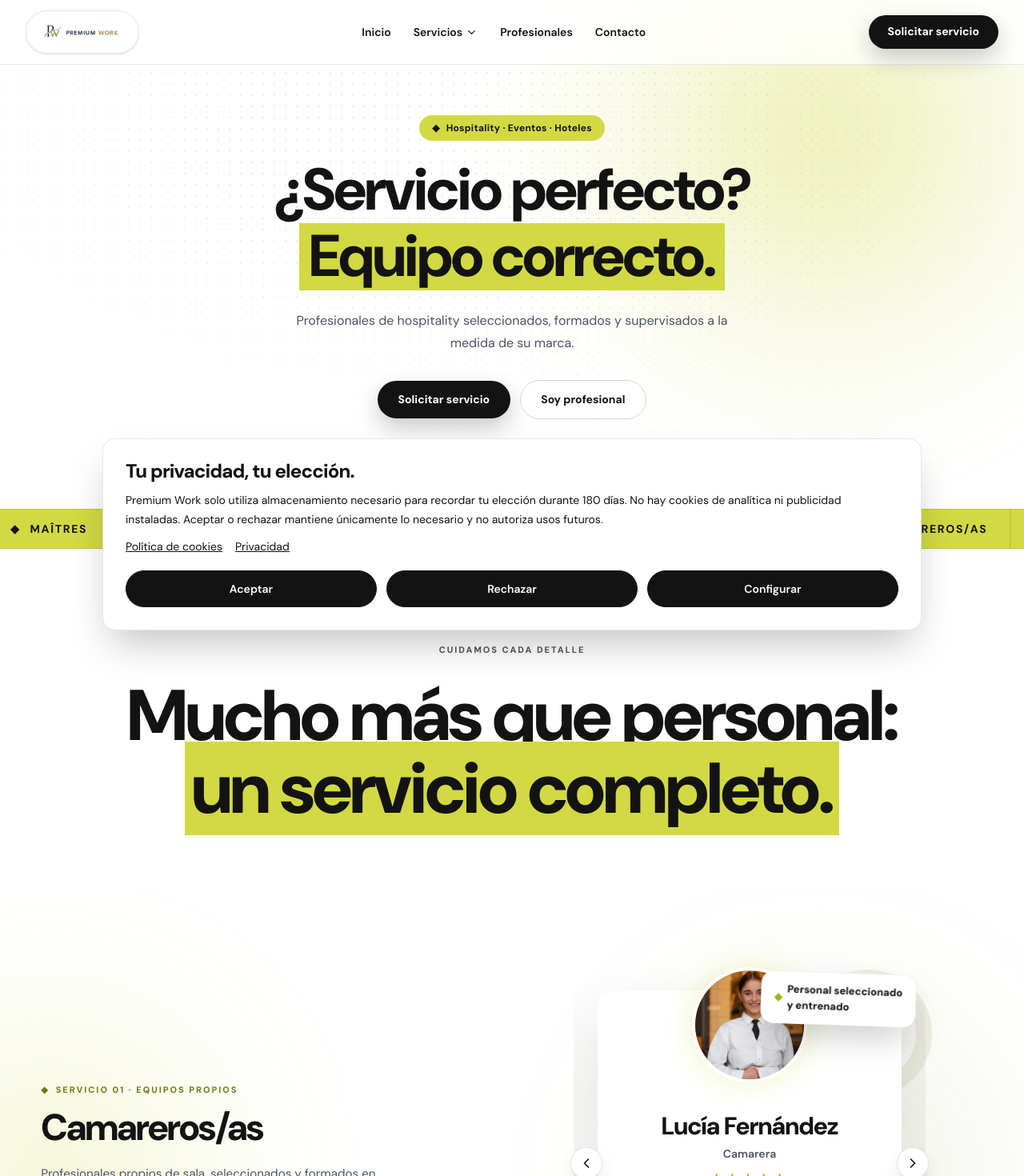
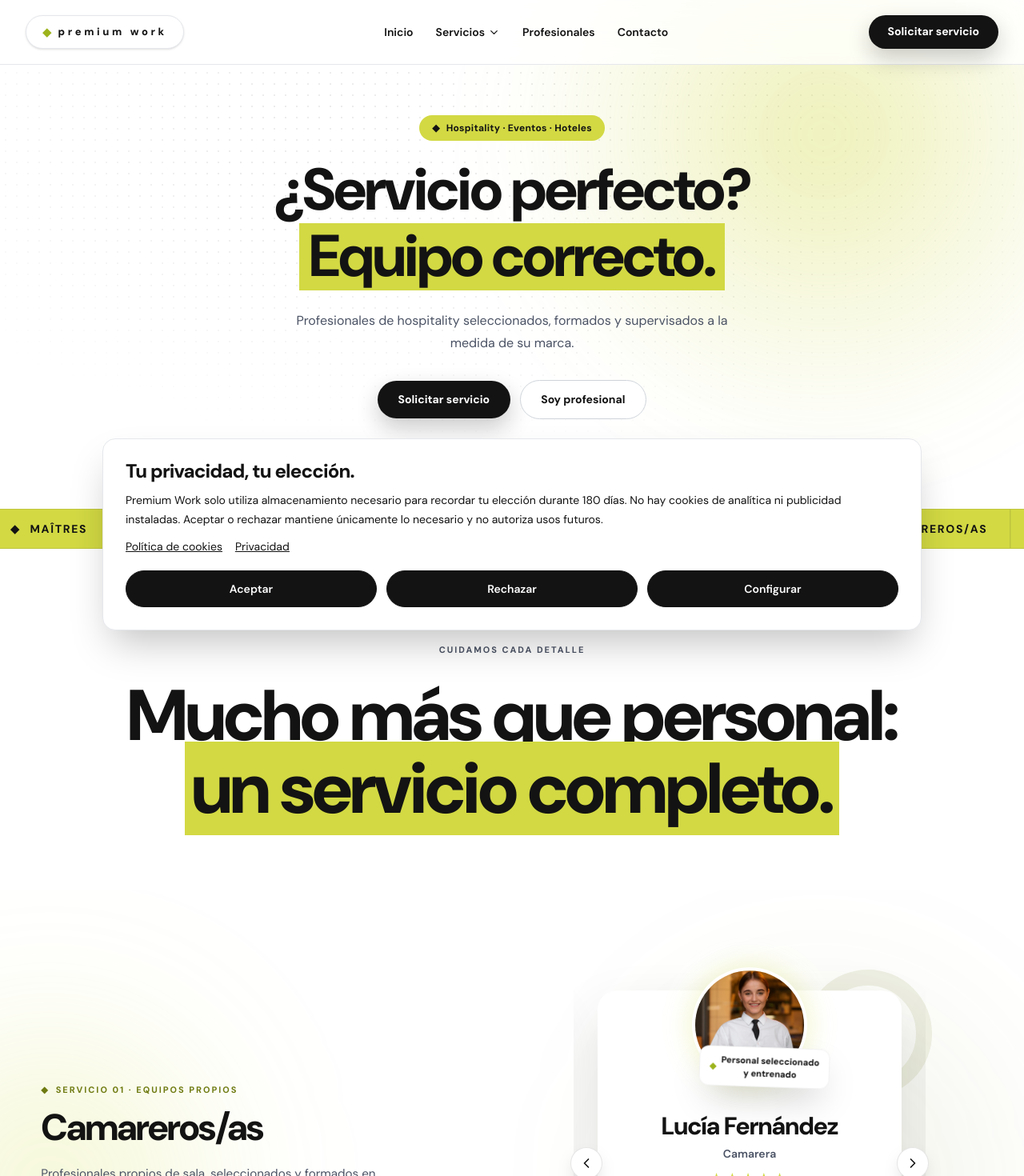
Before and after one commit to roxannaaguilera/premium-work-web, a Next.js app in the folder premium_work/: page / in a window 1280 px wide. Shown: the top 1470 px of the page at 80% size. Built offline with nearby package versions, Linux system fonts and the light colour scheme.

Commit message:
feat: estrellas amarillas, etiqueta anclada a la foto, logo diamante en navbar y corrección del titular del footer

```diff
--- a/premium_work/components/Features.tsx
+++ b/premium_work/components/Features.tsx
@@ -125,16 +125,16 @@ const mobileActions = [
 
 const pad2 = (n: number) => String(n).padStart(2, "0");
 
-/** Mini tarjeta flotante, superpuesta sobre la esquina superior de la tarjeta. */
+/** Mini tarjeta flotante, anclada a la esquina inferior derecha de la foto para no tapar la cara. */
 function MiniBadge() {
   return (
     <div
       aria-hidden="true"
-      className="card-float absolute right-3 top-14 z-20 rotate-2"
+      className="card-float absolute -bottom-3 -right-8 z-20 rotate-2"
       style={{ animationDelay: "-2.5s" }}
     >
-      <div className="rounded-2xl border border-black/5 bg-white px-4 py-3 shadow-[0_20px_45px_-12px_rgba(0,0,0,.25)]">
-        <p className="flex items-center gap-1.5 text-[13px] font-extrabold leading-5 text-[#131313]">
+      <div className="rounded-xl border border-black/5 bg-white px-3 py-2 shadow-[0_20px_45px_-12px_rgba(0,0,0,.25)]">
+        <p className="flex items-center gap-1.5 text-[11px] font-extrabold leading-4 text-[#131313]">
           <span className="text-[#9db31c]">◆</span>
           <span>
             Personal seleccionado
@@ -166,13 +166,14 @@ function ProfileCard({ service, clone, eager }: { service: Service; clone?: bool
               decoding="async"
               className={`relative size-[136px] rounded-full object-cover ring-4 ring-white ${service.position}`}
             />
+            <MiniBadge />
           </div>
         </div>
 
         <h3 className="display mt-4 text-[clamp(1.7rem,2.4vw,2.1rem)] text-[#131313]">{service.name}</h3>
         <p className="mt-2 text-sm font-semibold text-[#4a5264]">{service.role}</p>
 
-        <p aria-label="Valoración: 5 de 5 estrellas" className="mt-3 text-lg leading-none tracking-[.2em] text-[#9db31c]">
+        <p aria-label="Valoración: 5 de 5 estrellas" className="mt-3 text-lg leading-none tracking-[.2em] text-[#D2D943]">
           <span aria-hidden="true">★★★★★</span>
         </p>
 
@@ -326,8 +327,6 @@ function ServiceShowcase() {
             transition={{ duration: 0.7, ease: "easeOut" }}
             className="relative mx-auto w-full max-w-[440px]"
           >
-            <MiniBadge />
-
             <div
               role="region"
               aria-roledescription="carrusel"
--- a/premium_work/components/Footer.tsx
+++ b/premium_work/components/Footer.tsx
@@ -43,7 +43,7 @@ export function Footer() {
         <div className="grid min-h-0 flex-1 gap-8 py-10 md:gap-14 lg:grid-cols-[1.35fr_.65fr] lg:py-14">
           <div className="flex min-h-0 flex-col justify-center">
             <p className="hidden max-w-lg text-sm leading-6 text-[#4a5264] md:block">Diseñamos la operativa y cuidamos cada detalle para que su servicio esté a la altura de su marca.</p>
-            <h2 className="display mt-4 text-[clamp(2.8rem,5.2vw,5.8rem)] text-[#131313] md:mt-7">Hagamos que <em className="mt-2 box-decoration-clone bg-[#d2d943] px-2 not-italic md:mt-0 md:inline">todo funcione.</em></h2>
+            <h2 className="display mt-4 text-[clamp(2.8rem,5.2vw,5.8rem)] leading-[1.08] text-[#131313] md:mt-7">Hagamos que <em className="box-decoration-clone bg-[#d2d943] px-2 leading-[1.2] not-italic">todo funcione.</em></h2>
             <div className="mt-10 flex flex-wrap gap-3 md:mt-12">
               <a href="/solicitar-servicio" className="btn btn-dark group">Solicitar un servicio <ArrowUpRight size={16} className="transition-transform group-hover:translate-x-0.5 group-hover:-translate-y-0.5" /></a>
               <a href="mailto:hola@premiumwork.es" className="btn btn-outline"><Mail size={16} /> hola@premiumwork.es</a>
--- a/premium_work/components/Navbar.tsx
+++ b/premium_work/components/Navbar.tsx
@@ -1,7 +1,6 @@
 "use client";
 
 import { ChevronDown, Menu, X } from "lucide-react";
-import Image from "next/image";
 import { useEffect, useState } from "react";
 import { serviceLabels } from "@/lib/service-options";
 
@@ -42,21 +41,16 @@ export function Navbar() {
     >
       <nav className="mx-auto flex h-20 max-w-[1600px] items-center justify-between px-5 md:px-8">
 
-        {/* Logo: marca blanca sobre pastilla negra */}
+        {/* Logo: diamante en rombo + premium work */}
         <a
           href="/#inicio"
           aria-label="Premium Work, Inicio"
-          className="shrink-0 rounded-full border border-[#e5e7eb] bg-white px-4 py-2 shadow-sm transition-shadow hover:shadow-md"
+          className="shrink-0 rounded-full border border-[#e5e7eb] bg-white px-5 py-2.5 shadow-sm transition-shadow hover:shadow-md"
         >
-          <Image
-            src="/brand/logotipo-horizontal.svg"
-            alt="Premium Work"
-            width={190}
-            height={63}
-            priority
-            sizes="190px"
-            className="h-9 w-auto"
-          />
+          <span className="flex items-center gap-2">
+            <span aria-hidden="true" className="text-[15px] leading-none text-[#9db31c]">◆</span>
+            <span className="text-[13px] font-extrabold lowercase tracking-[.28em] text-[#131313]">premium work</span>
+          </span>
         </a>
 
         {/* Desktop menu */}
```
